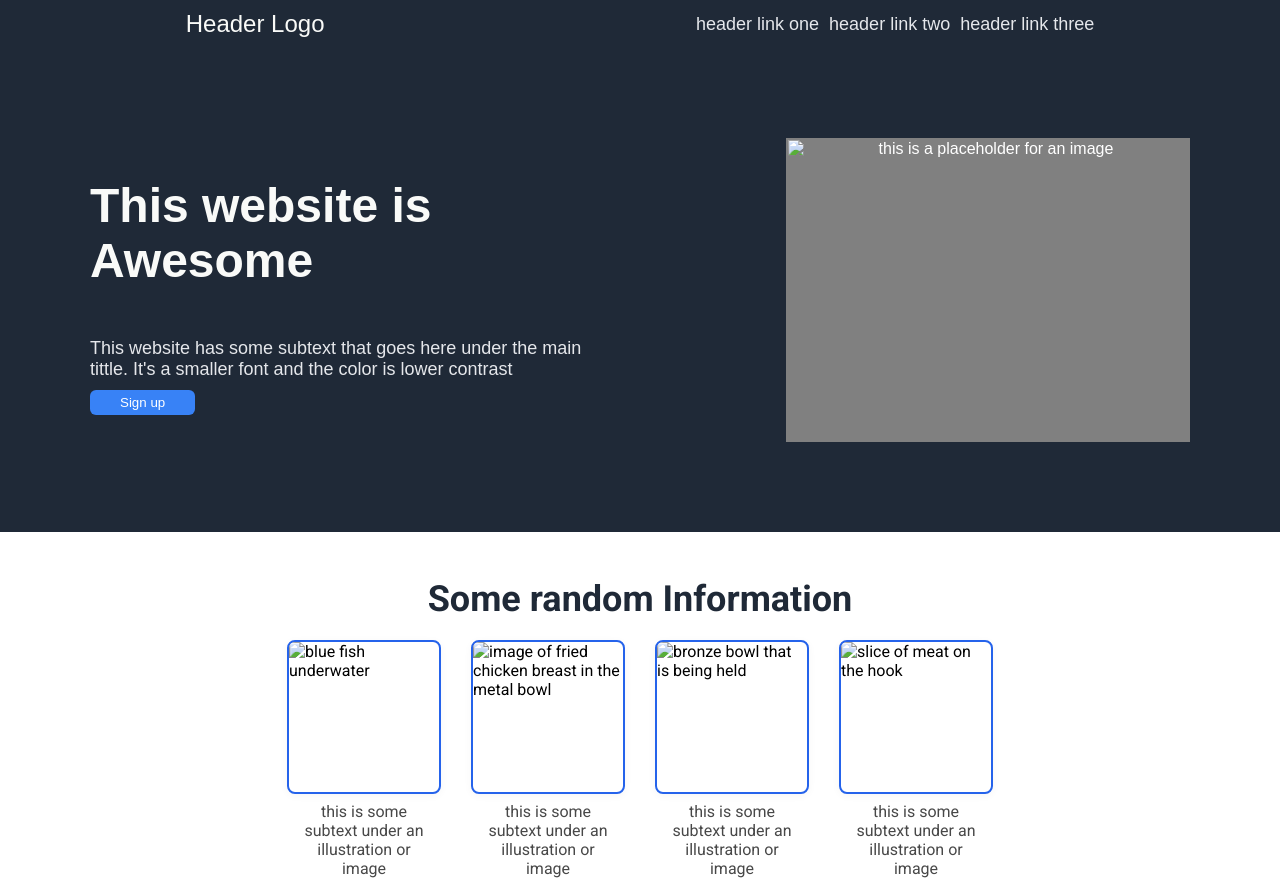
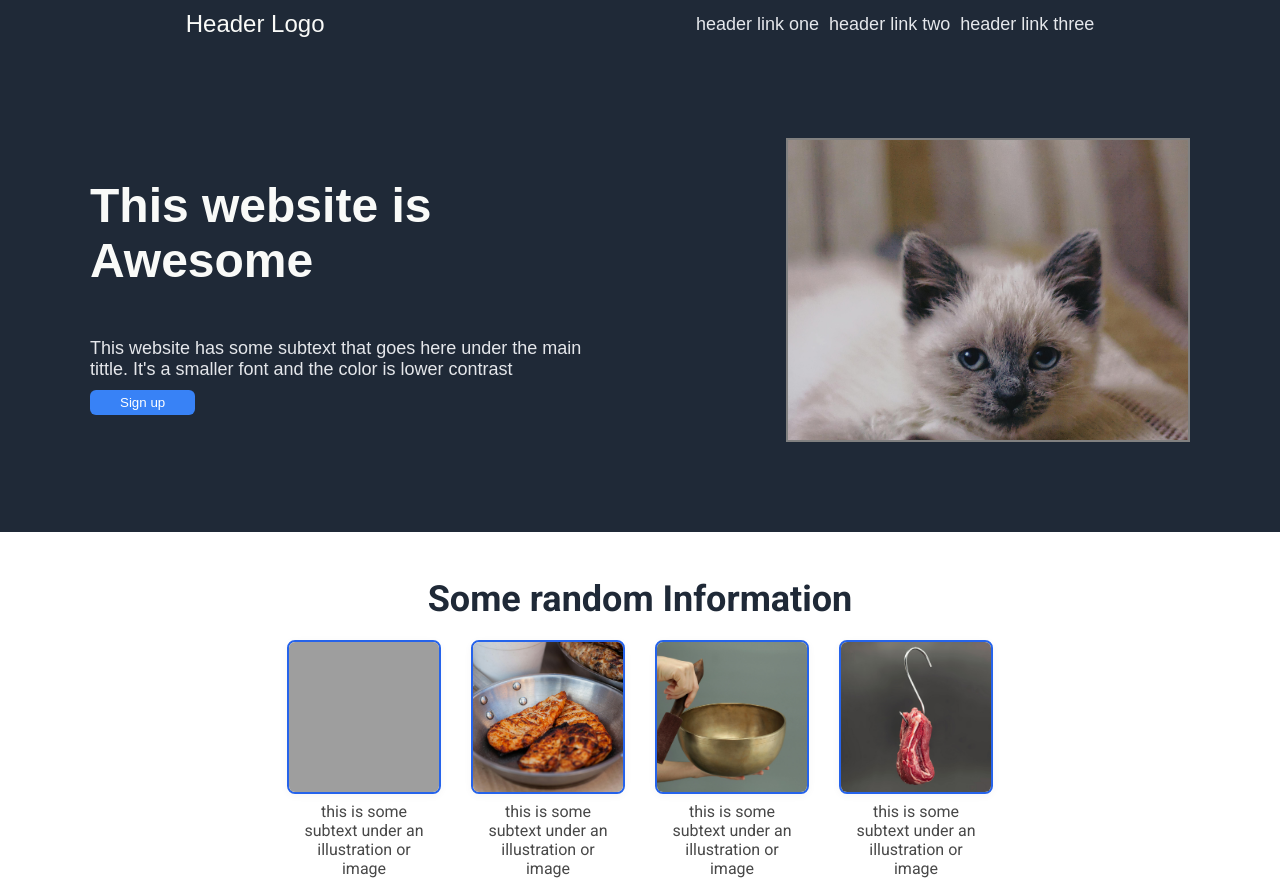
Before and after one commit to danielg-tv/project-landing-page, a plain HTML site: page index.html in a window 1280 px wide. Shown: the top 881 px of the page. Drawn offline with Linux system fonts and the light colour scheme; the site is published under a folder, as on GitHub Pages, so addresses that start at the root find nothing.

Commit message:
fixing image pathing

```diff
--- a/index.html
+++ b/index.html
@@ -31,7 +31,7 @@
             </div>
 
             <div class="image-placeholder">
-              <img src="/assets/pexels-primitive-spaces-2147980412-34719406.jpg" alt="this is a placeholder for an image">
+              <img src="assets/pexels-primitive-spaces-2147980412-34719406.jpg" alt="this is a placeholder for an image">
             </div>
         </div>
     </div>
@@ -42,25 +42,25 @@
             <div class="cards-panel">
                 <div class="card-group">
                     <div class="card">
-                        <img src="/assets/pexels-magda-ehlers-pexels-11740663.jpg" alt="blue fish underwater">
+                        <img src="assets/pexels-magda-ehlers-pexels-11740663.jpg" alt="blue fish underwater">
                     </div>
                     <div class="card-label">this is some subtext under an illustration or image</div>
                 </div>
                 <div class="card-group">
                     <div class="card">
-                        <img src="/assets/pexels-filirovska-8250430.jpg" alt="image of fried chicken breast in the metal bowl">
+                        <img src="assets/pexels-filirovska-8250430.jpg" alt="image of fried chicken breast in the metal bowl">
                     </div>
                     <div class="card-label">this is some subtext under an illustration or image</div>
                 </div>
                 <div class="card-group">
                     <div class="card">
-                        <img src="/assets/pexels-magicbowls-1830208-3543716.jpg" alt="bronze bowl that is being held">
+                        <img src="assets/pexels-magicbowls-1830208-3543716.jpg" alt="bronze bowl that is being held">
                     </div>
                     <div class="card-label">this is some subtext under an illustration or image</div>
                 </div>
                 <div class="card-group">
                     <div class="card">
-                        <img src="/assets/pexels-nyaraaquino-5643415.jpg" alt="slice of meat on the hook">
+                        <img src="assets/pexels-nyaraaquino-5643415.jpg" alt="slice of meat on the hook">
                     </div>
                     <div class="card-label">this is some subtext under an illustration or image</div>
                 </div>
```
